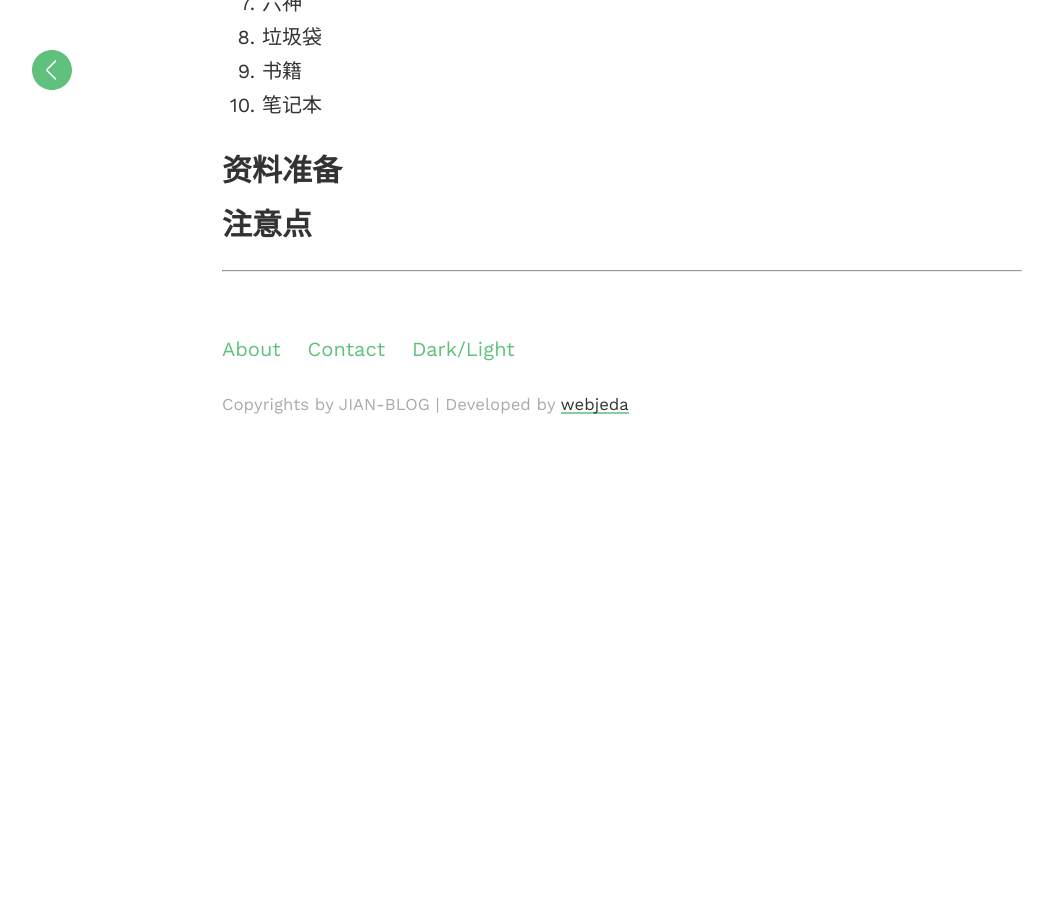
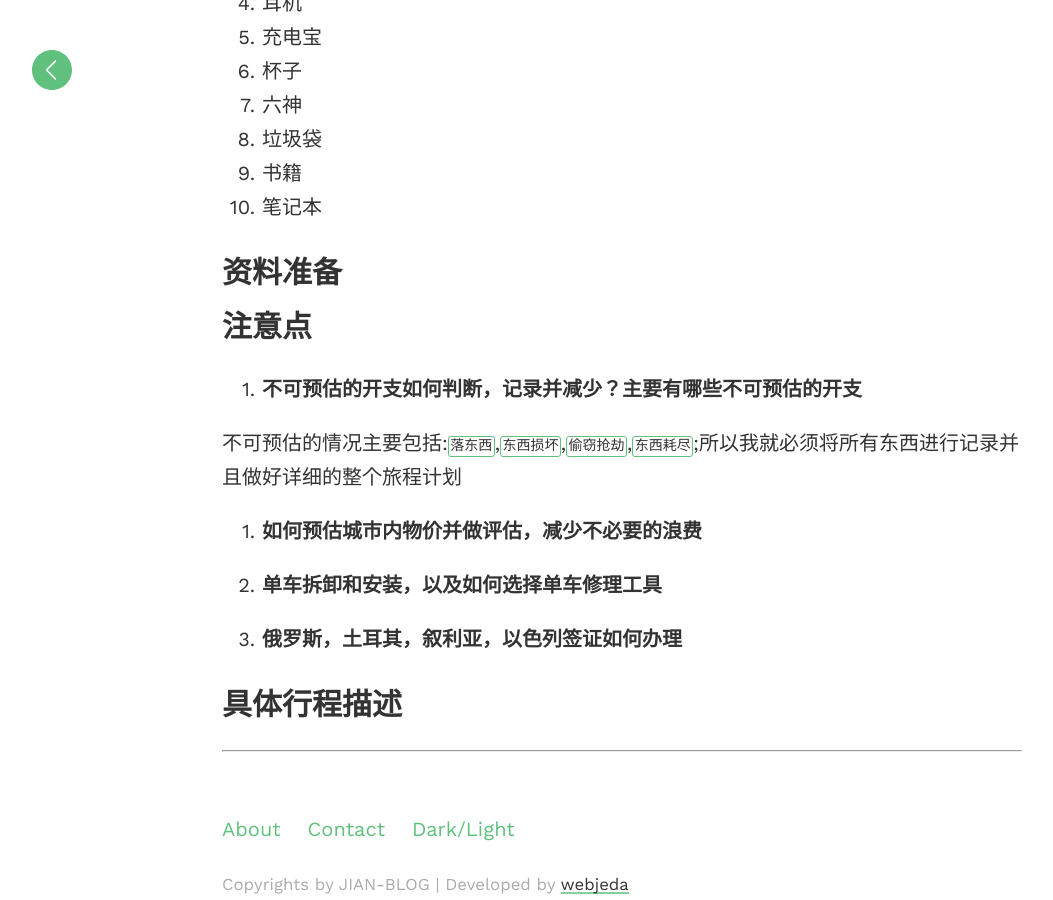
Before and after one commit to aFeiZzz/jianjustin.github.io, a Jekyll site: the page built from _posts/2018-02-25-2018行走计划.md, in a window 1280 px wide and 900 px high, scrolled down 5119 px. Shown: the whole window, without its empty margins (18-1071 px from the left). Built offline with Jekyll 4.4.1, drawn with Linux system fonts in a browser that asks for light colours; comment, search, counter and statistics services are not loaded; before the commit the page ends 5539 px from its top, so only the background shows below that; some of the changed text lies outside the part shown.

Commit message:
cr:2018-02-25-2018行走计划.md修改

```diff
--- a/_posts/2018-02-25-2018行走计划.md
+++ b/_posts/2018-02-25-2018行走计划.md
@@ -47,12 +47,12 @@ title: 2018行走计划
 4. 待在莫斯科完成找工作或者直接返回上海
 
 ## 经济情况
->1. 装备:4000元<br>
->2. 上海到满洲里：1000元<br>
->3. 签证+护照：3000元<br>
->4. 俄罗斯旅程+机票：3000元<br>
->5. 土耳其-以色列：2000元<br>
->6. 以色列+以色列机票：3000元<br>
+> 1. 装备:4000元<br>
+> 2. 上海到满洲里：1000元<br>
+> 3. 签证+护照：3000元<br>
+> 4. 俄罗斯旅程+机票：3000元<br>
+> 5. 土耳其-以色列：2000元<br>
+> 6. 以色列+以色列机票：3000元<br>
 
 ## 装备
 `吃`：
@@ -133,3 +135,14 @@ title: 2018行走计划
 
 ## 资料准备
 ## 注意点
+1. **不可预估的开支如何判断，记录并减少？主要有哪些不可预估的开支**
+
+不可预估的情况主要包括:`落东西`,`东西损坏`,`偷窃抢劫`,`东西耗尽`;所以我就必须将所有东西进行记录并且做好详细的整个旅程计划
+
+2. **如何预估城市内物价并做评估，减少不必要的浪费**
+
+3. **单车拆卸和安装，以及如何选择单车修理工具**
+
+4. **俄罗斯，土耳其，叙利亚，以色列签证如何办理**
+
+## 具体行程描述
```
Also changed, not shown: other parts of _posts/2018-02-25-2018行走计划.md (+4 -2 lines).
